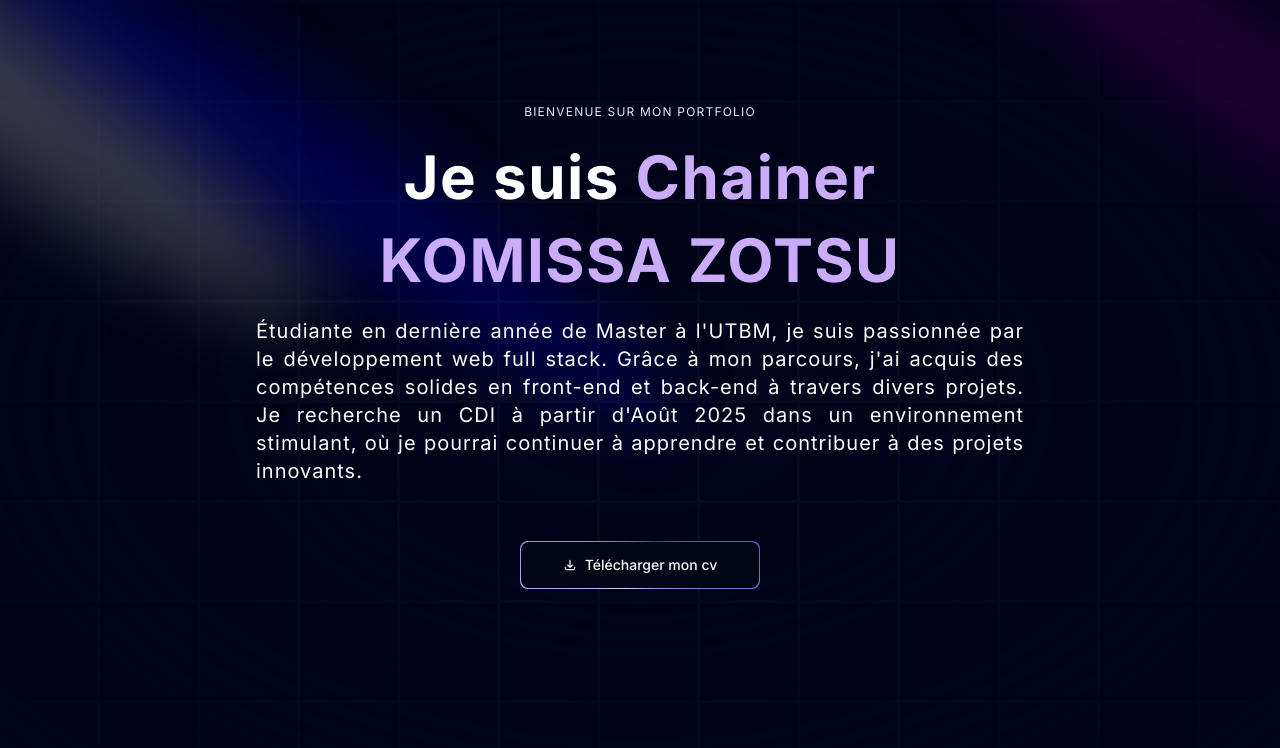
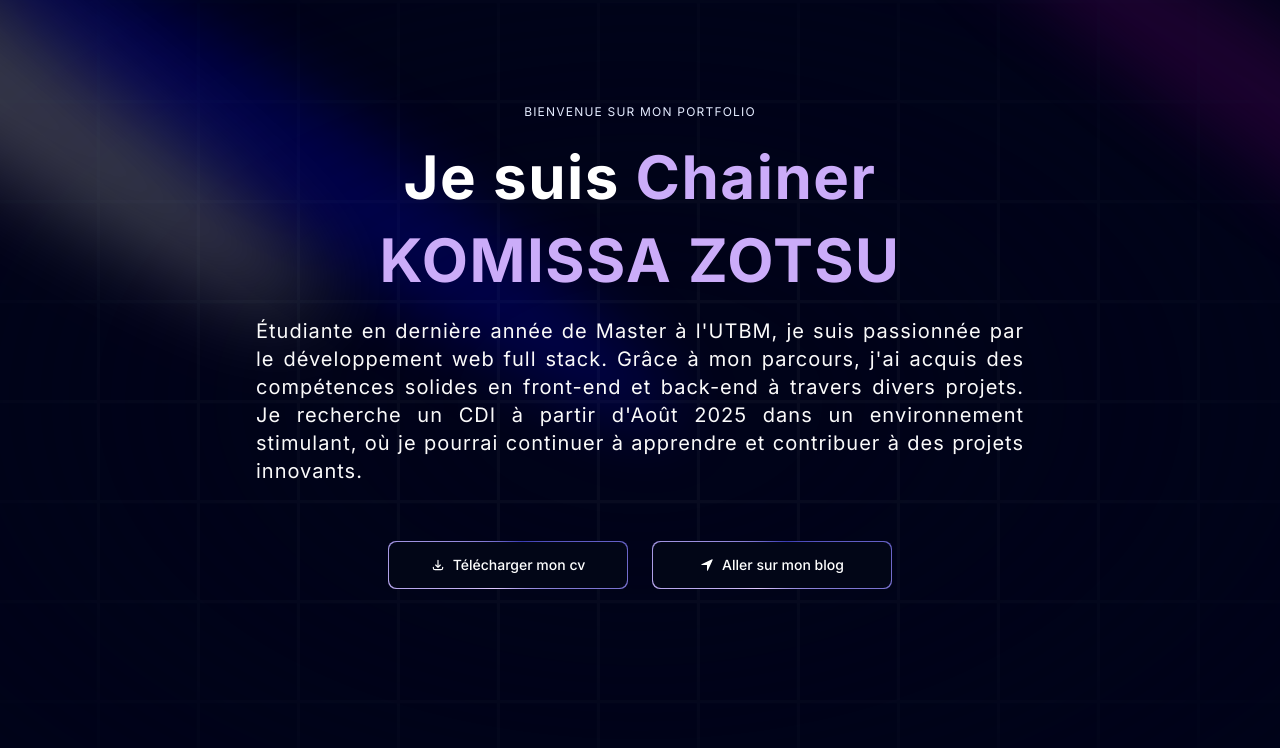
Before and after one commit to ChainerKOMISSA/Portfolio, a Next.js app in the folder portfolio/: page / in a window 1280 px wide. Shown: the top 748 px of the page. Built offline with nearby package versions, Linux system fonts and the light colour scheme; grey boxes are pictures that could not be loaded.

Commit message:
Ajout de bouton blog

```diff
--- a/portfolio/components/Hero.tsx
+++ b/portfolio/components/Hero.tsx
@@ -3,6 +3,8 @@ import { Spotlight } from './ui/Spotlight'
 import { TextGenerateEffect } from './ui/TextGenerateEffect'
 import MagicButton from './ui/MagicButton'
 import { HiOutlineDownload } from "react-icons/hi";
+import { IoNavigate } from "react-icons/io5";
+
 
 
 const Hero = () => {
@@ -30,12 +32,18 @@ const Hero = () => {
                         travers divers projets. Je recherche un CDI à partir d&apos;Août 2025 dans un environnement
                         stimulant, où je pourrai continuer à apprendre et contribuer à des projets innovants.
                     </p>
-
-                    <a href="/CV_KOMISSA_ZOTSU.pdf" target='_blank'><MagicButton
-                        title='Télécharger mon cv'
-                        icon={<HiOutlineDownload />}
-                        position='left'
-                    /></a>
+                    <div className="flex flex-row justify-center gap-6">
+                        <a href="/CV_KOMISSA_ZOTSU.pdf" target='_blank'><MagicButton
+                            title='Télécharger mon cv'
+                            icon={<HiOutlineDownload />}
+                            position='left'
+                        /></a>
+                        <a href="/blog"><MagicButton
+                            title='Aller sur mon blog'
+                            icon={<IoNavigate />}
+                            position='left'
+                        /></a>
+                    </div>
                 </div>
             </div>
         </div>
```
